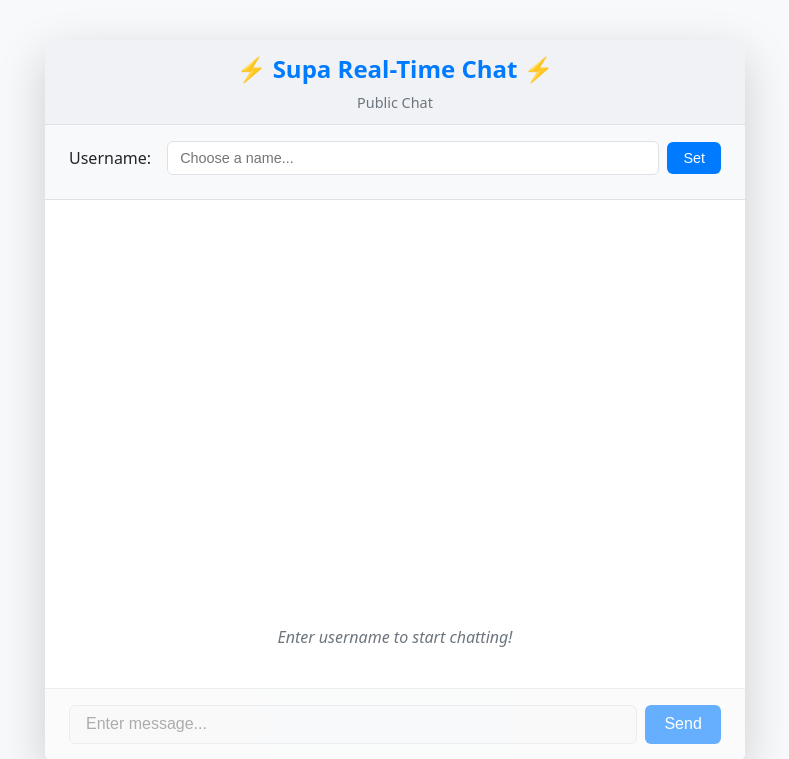
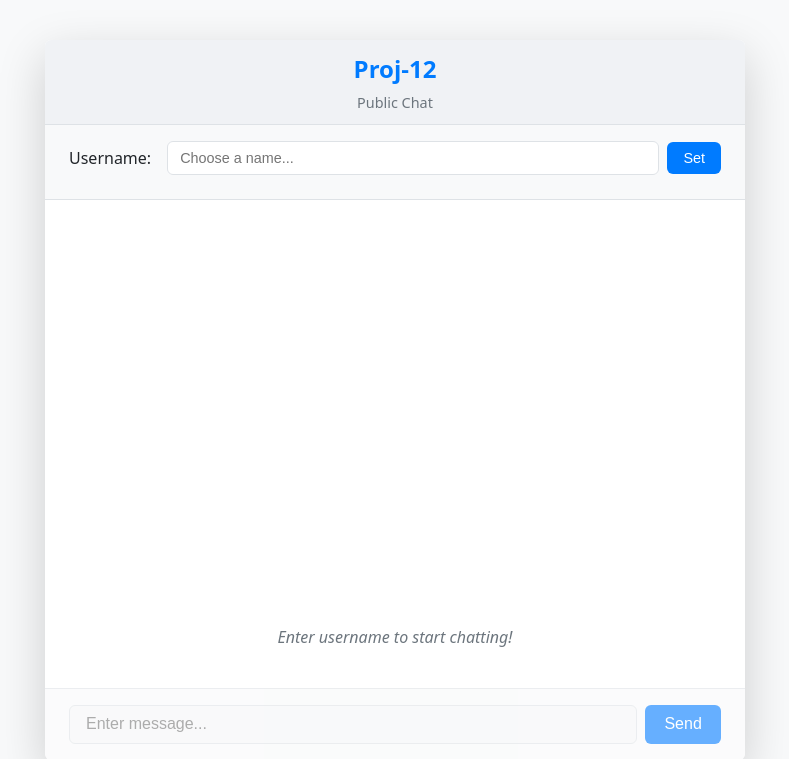
Before and after one commit to aamcoder147/rtchataam, a Flask app: page / in a window 1280 px wide. Shown: the top 759 px of the page, without its empty margins (245-1034 px from the left). Run offline with Flask 3, Linux system fonts and the light colour scheme; parts of the project's set-up code (start-up, migrations or seed data) failed here and were passed over; some libraries are stand-ins or nearby versions.

Commit message:
Update index.html

```diff
--- a/templates/index.html
+++ b/templates/index.html
@@ -331,7 +331,7 @@
     <div id="chat-container">
 
          <div class="chat-header">
-             <h1>⚡️ Supa Real-Time Chat ⚡️</h1>
+             <h1>Proj-12</h1>
              <div id="chat-context">Public Chat</div>
          </div>
 
```
